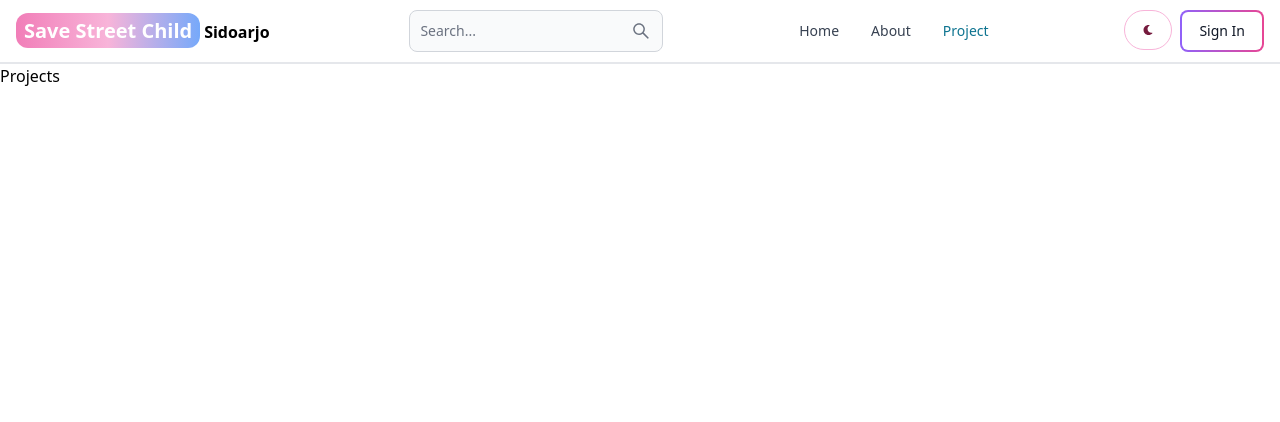
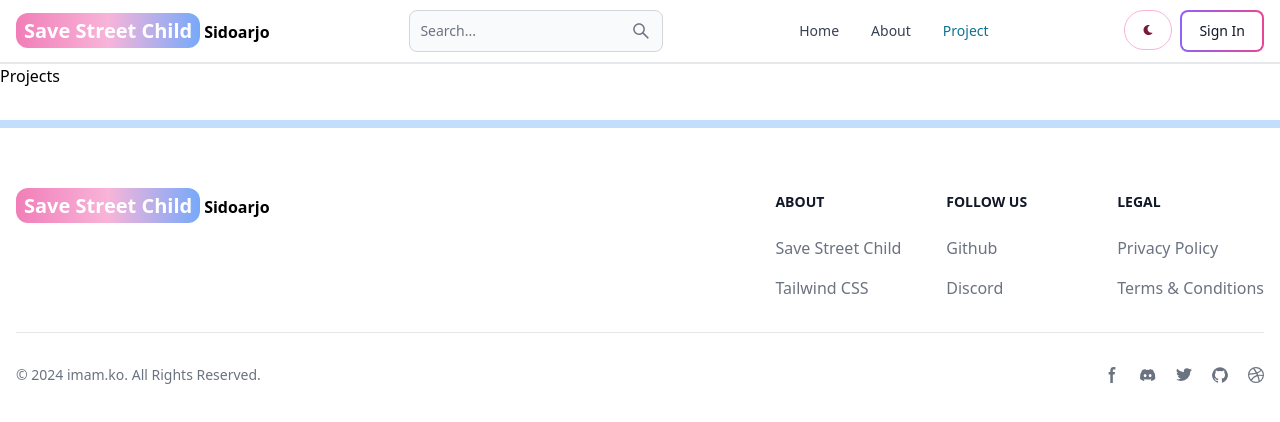
Before and after one commit to imamkoo/MERN-SSC, a React (Vite) app in the folder frontend/: page /projects in a window 1280 px wide. Shown: the top 422 px of the page. Built offline with nearby package versions, Linux system fonts and the light colour scheme.

Commit message:
Add : Create footer component

```diff
--- a/frontend/src/App.jsx
+++ b/frontend/src/App.jsx
@@ -1,4 +1,5 @@
 import { BrowserRouter, Route, Routes } from "react-router-dom";
+import Footer from "./components/Footer";
 import Header from "./components/Header";
 import About from "./pages/About";
 import Dashboard from "./pages/Dashboard";
@@ -19,6 +20,7 @@
         <Route path="/sign-up" element={<SignUp />} />
         <Route path="/projects" element={<Projects />} />
       </Routes>
+      <Footer />
     </BrowserRouter>
   );
 }
--- /dev/null
+++ b/frontend/src/components/Footer.jsx
@@ -0,0 +1,191 @@
+import { Link } from "react-router-dom";
+
+export default function Footer() {
+  return (
+    <div>
+      <hr className="h-2  text-pink-500 my-8 bg-blue-200 border-0 dark:bg-gray-700"></hr>
+      <footer className="bg-white dark:bg-gray-900 ">
+        <div className="mx-auto w-full max-w-screen-xl p-4 py-6 lg:py-8">
+          <div className="md:flex md:justify-between">
+            <div className="mb-6 md:mb-0">
+              <Link
+                to="/"
+                className="self-center whitespace-nowrap text-sm sm:text-xl font-semibold dark:text-white"
+              >
+                <span className="px-2 py-1 bg-gradient-to-r from-pink-400 via-pink-300 to-blue-400 rounded-xl text-white">
+                  Save Street Child
+                </span>
+                <span className="text-base px-1">Sidoarjo</span>
+              </Link>
+            </div>
+            <div className="grid grid-cols-2 gap-8 sm:gap-6 sm:grid-cols-3">
+              <div>
+                <h2 className="mb-6 text-sm font-semibold text-gray-900 uppercase dark:text-white">
+                  About
+                </h2>
+                <ul className="text-gray-500 dark:text-gray-400 font-medium">
+                  <li className="mb-4">
+                    <a href="https://google.com/" className="hover:underline">
+                      Save Street Child
+                    </a>
+                  </li>
+                  <li>
+                    <a
+                      href="https://tailwindcss.com/"
+                      className="hover:underline"
+                    >
+                      Tailwind CSS
+                    </a>
+                  </li>
+                </ul>
+              </div>
+              <div>
+                <h2 className="mb-6 text-sm font-semibold text-gray-900 uppercase dark:text-white">
+                  Follow us
+                </h2>
+                <ul className="text-gray-500 dark:text-gray-400 font-medium">
+                  <li className="mb-4">
+                    <a
+                      href="https://github.com/themesberg/flowbite"
+                      className="hover:underline "
+                    >
+                      Github
+                    </a>
+                  </li>
+                  <li>
+                    <a
+                      href="https://discord.gg/4eeurUVvTy"
+                      className="hover:underline"
+                    >
+                      Discord
+                    </a>
+                  </li>
+                </ul>
+              </div>
+              <div>
+                <h2 className="mb-6 text-sm font-semibold text-gray-900 uppercase dark:text-white">
+                  Legal
+                </h2>
+                <ul className="text-gray-500 dark:text-gray-400 font-medium">
+                  <li className="mb-4">
+                    <a href="#" className="hover:underline">
+                      Privacy Policy
+                    </a>
+                  </li>
+                  <li>
+                    <a href="#" className="hover:underline">
+                      Terms &amp; Conditions
+                    </a>
+                  </li>
+                </ul>
+              </div>
+            </div>
+          </div>
+          <hr className="my-6 border-gray-200 sm:mx-auto dark:border-gray-700 lg:my-8" />
+          <div className="sm:flex sm:items-center sm:justify-between">
+            <span className="text-sm text-gray-500 sm:text-center dark:text-gray-400">
+              © 2024{" "}
+              <a href="https://google.com/" className="hover:underline">
+                imam.ko
+              </a>
+              . All Rights Reserved.
+            </span>
+            <div className="flex mt-4 sm:justify-center sm:mt-0">
+              <a
+                href="#"
+                className="text-gray-500 hover:text-gray-900 dark:hover:text-white"
+              >
+                <svg
+                  className="w-4 h-4"
+                  aria-hidden="true"
+                  xmlns="http://www.w3.org/2000/svg"
+                  fill="currentColor"
+                  viewBox="0 0 8 19"
+                >
+                  <path
+                    // fill-rule="evenodd"
+                    d="M6.135 3H8V0H6.135a4.147 4.147 0 0 0-4.142 4.142V6H0v3h2v9.938h3V9h2.021l.592-3H5V3.591A.6.6 0 0 1 5.592 3h.543Z"
+                    // clip-rule="evenodd"
+                  />
+                </svg>
+                <span className="sr-only">Facebook page</span>
+              </a>
+              <a
+                href="#"
+                className="text-gray-500 hover:text-gray-900 dark:hover:text-white ms-5"
+              >
+                <svg
+                  className="w-4 h-4"
+                  aria-hidden="true"
+                  xmlns="http://www.w3.org/2000/svg"
+                  fill="currentColor"
+                  viewBox="0 0 21 16"
+                >
+                  <path d="M16.942 1.556a16.3 16.3 0 0 0-4.126-1.3 12.04 12.04 0 0 0-.529 1.1 15.175 15.175 0 0 0-4.573 0 11.585 11.585 0 0 0-.535-1.1 16.274 16.274 0 0 0-4.129 1.3A17.392 17.392 0 0 0 .182 13.218a15.785 15.785 0 0 0 4.963 2.521c.41-.564.773-1.16 1.084-1.785a10.63 10.63 0 0 1-1.706-.83c.143-.106.283-.217.418-.33a11.664 11.664 0 0 0 10.118 0c.137.113.277.224.418.33-.544.328-1.116.606-1.71.832a12.52 12.52 0 0 0 1.084 1.785 16.46 16.46 0 0 0 5.064-2.595 17.286 17.286 0 0 0-2.973-11.59ZM6.678 10.813a1.941 1.941 0 0 1-1.8-2.045 1.93 1.93 0 0 1 1.8-2.047 1.919 1.919 0 0 1 1.8 2.047 1.93 1.93 0 0 1-1.8 2.045Zm6.644 0a1.94 1.94 0 0 1-1.8-2.045 1.93 1.93 0 0 1 1.8-2.047 1.918 1.918 0 0 1 1.8 2.047 1.93 1.93 0 0 1-1.8 2.045Z" />
+                </svg>
+                <span className="sr-only">Discord community</span>
+              </a>
+              <a
+                href="#"
+                className="text-gray-500 hover:text-gray-900 dark:hover:text-white ms-5"
+              >
+                <svg
+                  className="w-4 h-4"
+                  aria-hidden="true"
+                  xmlns="http://www.w3.org/2000/svg"
+                  fill="currentColor"
+                  viewBox="0 0 20 17"
+                >
+                  <path
+                    // fill-rule="evenodd"
+                    d="M20 1.892a8.178 8.178 0 0 1-2.355.635 4.074 4.074 0 0 0 1.8-2.235 8.344 8.344 0 0 1-2.605.98A4.13 4.13 0 0 0 13.85 0a4.068 4.068 0 0 0-4.1 4.038 4 4 0 0 0 .105.919A11.705 11.705 0 0 1 1.4.734a4.006 4.006 0 0 0 1.268 5.392 4.165 4.165 0 0 1-1.859-.5v.05A4.057 4.057 0 0 0 4.1 9.635a4.19 4.19 0 0 1-1.856.07 4.108 4.108 0 0 0 3.831 2.807A8.36 8.36 0 0 1 0 14.184 11.732 11.732 0 0 0 6.291 16 11.502 11.502 0 0 0 17.964 4.5c0-.177 0-.35-.012-.523A8.143 8.143 0 0 0 20 1.892Z"
+                    // clip-rule="evenodd"
+                  />
+                </svg>
+                <span className="sr-only">Twitter page</span>
+              </a>
+              <a
+                href="#"
+                className="text-gray-500 hover:text-gray-900 dark:hover:text-white ms-5"
+              >
+                <svg
+                  className="w-4 h-4"
+                  aria-hidden="true"
+                  xmlns="http://www.w3.org/2000/svg"
+                  fill="currentColor"
+                  viewBox="0 0 20 20"
+                >
+                  <path
+                    // fill-rule="evenodd"
+                    d="M10 .333A9.911 9.911 0 0 0 6.866 19.65c.5.092.678-.215.678-.477 0-.237-.01-1.017-.014-1.845-2.757.6-3.338-1.169-3.338-1.169a2.627 2.627 0 0 0-1.1-1.451c-.9-.615.07-.6.07-.6a2.084 2.084 0 0 1 1.518 1.021 2.11 2.11 0 0 0 2.884.823c.044-.503.268-.973.63-1.325-2.2-.25-4.516-1.1-4.516-4.9A3.832 3.832 0 0 1 4.7 7.068a3.56 3.56 0 0 1 .095-2.623s.832-.266 2.726 1.016a9.409 9.409 0 0 1 4.962 0c1.89-1.282 2.717-1.016 2.717-1.016.366.83.402 1.768.1 2.623a3.827 3.827 0 0 1 1.02 2.659c0 3.807-2.319 4.644-4.525 4.889a2.366 2.366 0 0 1 .673 1.834c0 1.326-.012 2.394-.012 2.72 0 .263.18.572.681.475A9.911 9.911 0 0 0 10 .333Z"
+                    // clip-rule="evenodd"
+                  />
+                </svg>
+                <span className="sr-only">GitHub account</span>
+              </a>
+              <a
+                href="#"
+                className="text-gray-500 hover:text-gray-900 dark:hover:text-white ms-5"
+              >
+                <svg
+                  className="w-4 h-4"
+                  aria-hidden="true"
+                  xmlns="http://www.w3.org/2000/svg"
+                  fill="currentColor"
+                  viewBox="0 0 20 20"
+                >
+                  <path
+                    // fill-rule="evenodd"
+                    d="M10 0a10 10 0 1 0 10 10A10.009 10.009 0 0 0 10 0Zm6.613 4.614a8.523 8.523 0 0 1 1.93 5.32 20.094 20.094 0 0 0-5.949-.274c-.059-.149-.122-.292-.184-.441a23.879 23.879 0 0 0-.566-1.239 11.41 11.41 0 0 0 4.769-3.366ZM8 1.707a8.821 8.821 0 0 1 2-.238 8.5 8.5 0 0 1 5.664 2.152 9.608 9.608 0 0 1-4.476 3.087A45.758 45.758 0 0 0 8 1.707ZM1.642 8.262a8.57 8.57 0 0 1 4.73-5.981A53.998 53.998 0 0 1 9.54 7.222a32.078 32.078 0 0 1-7.9 1.04h.002Zm2.01 7.46a8.51 8.51 0 0 1-2.2-5.707v-.262a31.64 31.64 0 0 0 8.777-1.219c.243.477.477.964.692 1.449-.114.032-.227.067-.336.1a13.569 13.569 0 0 0-6.942 5.636l.009.003ZM10 18.556a8.508 8.508 0 0 1-5.243-1.8 11.717 11.717 0 0 1 6.7-5.332.509.509 0 0 1 .055-.02 35.65 35.65 0 0 1 1.819 6.476 8.476 8.476 0 0 1-3.331.676Zm4.772-1.462A37.232 37.232 0 0 0 13.113 11a12.513 12.513 0 0 1 5.321.364 8.56 8.56 0 0 1-3.66 5.73h-.002Z"
+                    // clip-rule="evenodd"
+                  />
+                </svg>
+                <span className="sr-only">Dribbble account</span>
+              </a>
+            </div>
+          </div>
+        </div>
+      </footer>
+    </div>
+  );
+}
```
